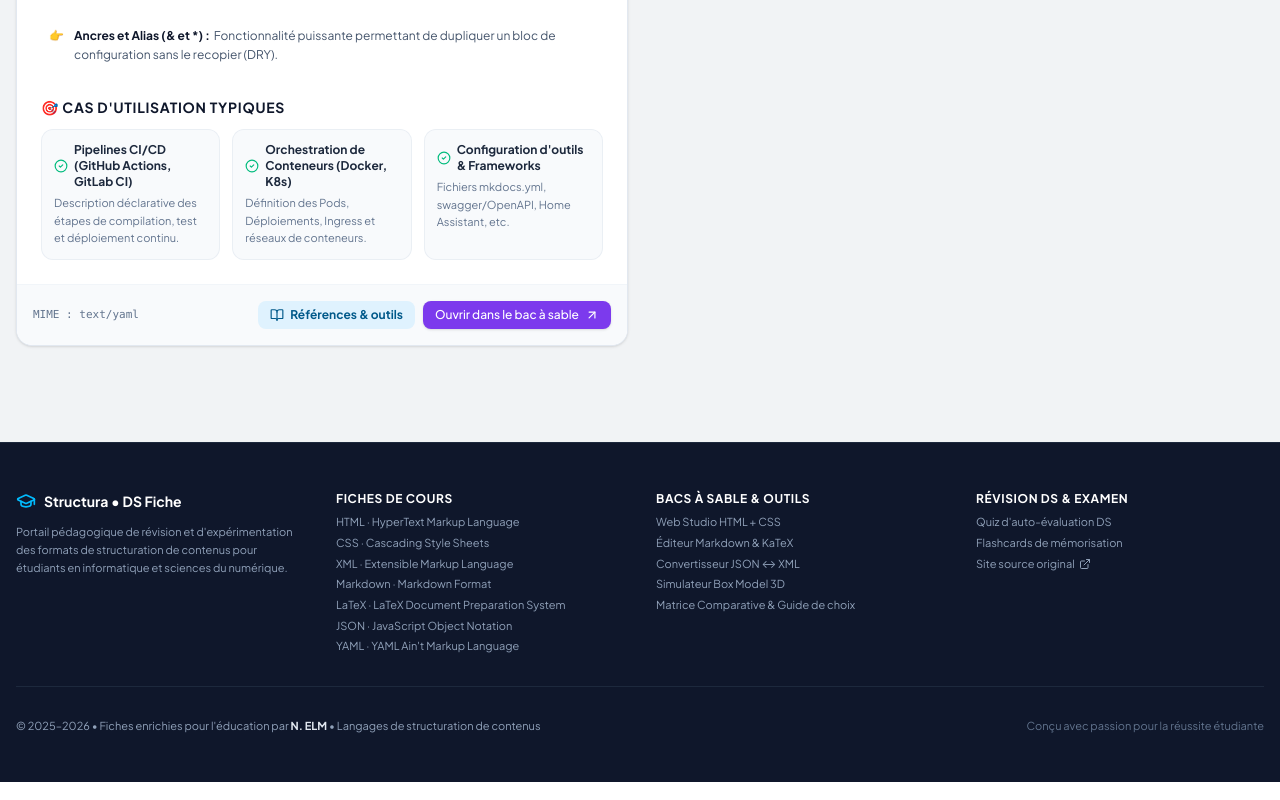
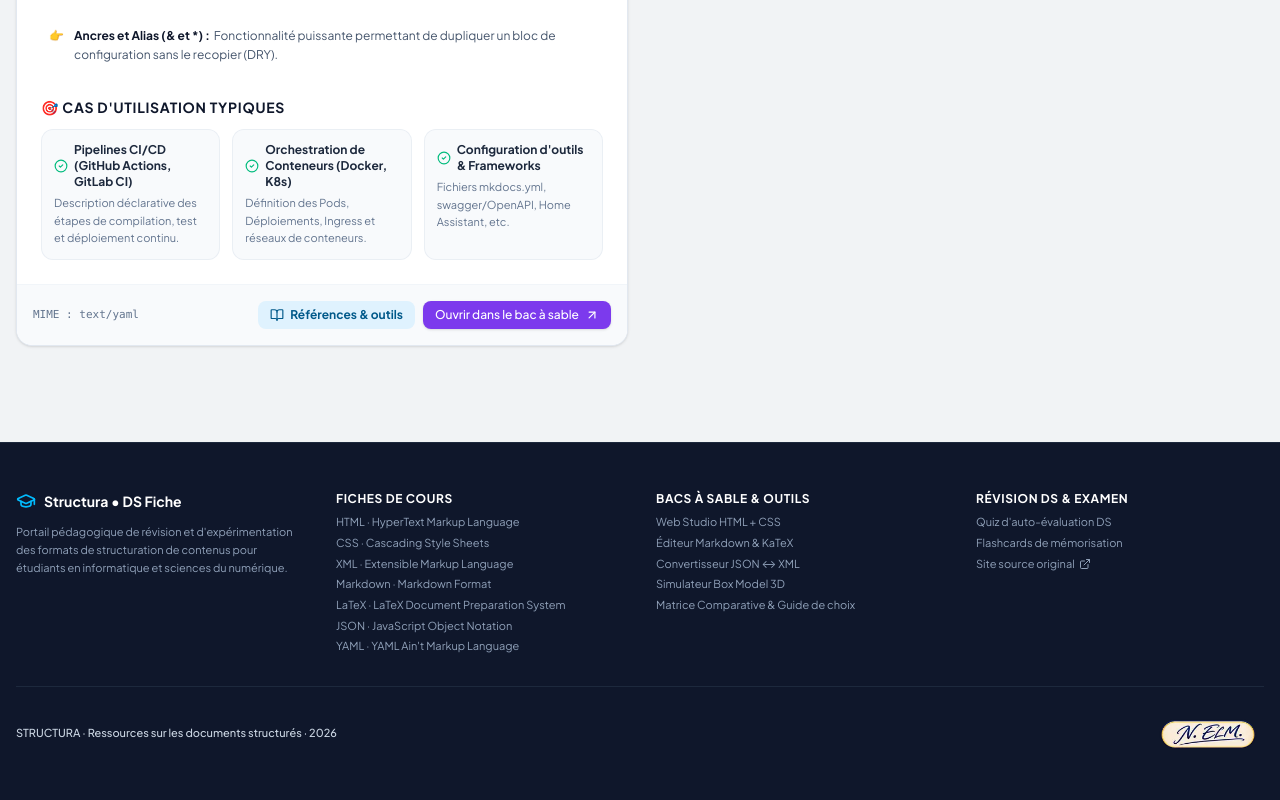
Before and after one commit to Bouguen/ds-1, a React (Vite) app: page / in a window 1280 px wide. Shown: the part 9370-10170 px from the top of the page. Built offline with nearby package versions, Linux system fonts and the light colour scheme.

Commit message:
Add original N. ELM. signature and harmonized 2026 footer

```diff
--- a/src/components/Footer.tsx
+++ b/src/components/Footer.tsx
@@ -103,14 +103,10 @@ export const Footer: React.FC<FooterProps> = ({ onSelectLanguage, setActiveTab }
           </div>
         </div>
 
-        {/* Bottom copyright line preserving author's authentic signature */}
-        <div className="pt-8 border-t border-slate-800 flex flex-col sm:flex-row items-center justify-between gap-4 text-[11px]">
-          <div>
-            &copy; 2025–2026 &bull; Fiches enrichies pour l'éducation par <strong className="text-slate-200">N. ELM</strong> &bull; Langages de structuration de contenus
-          </div>
-          <div className="flex items-center gap-1 text-slate-500">
-            <span>Conçu avec passion pour la réussite étudiante</span>
-          </div>
+        {/* Signature N. ELM. — crédit éditorial 2026 */}
+        <div className="pt-7 border-t border-slate-800 flex flex-wrap items-center justify-between gap-3 text-[11px]">
+          <span className="font-medium text-slate-300">STRUCTURA · Ressources sur les documents structurés · 2026</span>
+          <img src="/signature-n-elm.svg" alt="Signature manuscrite N. ELM." width={112} height={38} loading="lazy" decoding="async" className="block h-auto w-28 max-w-[30vw] shrink-0 object-contain" />
         </div>
       </div>
     </footer>
```
